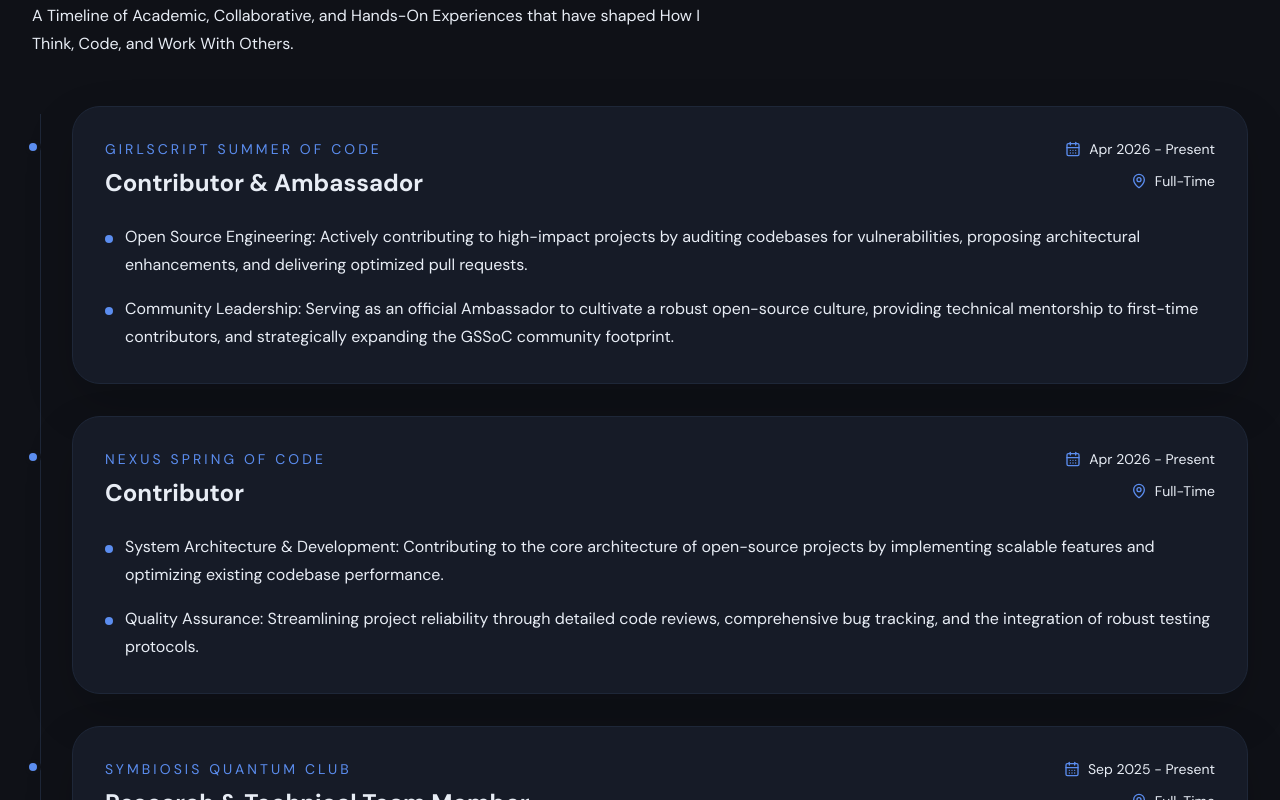
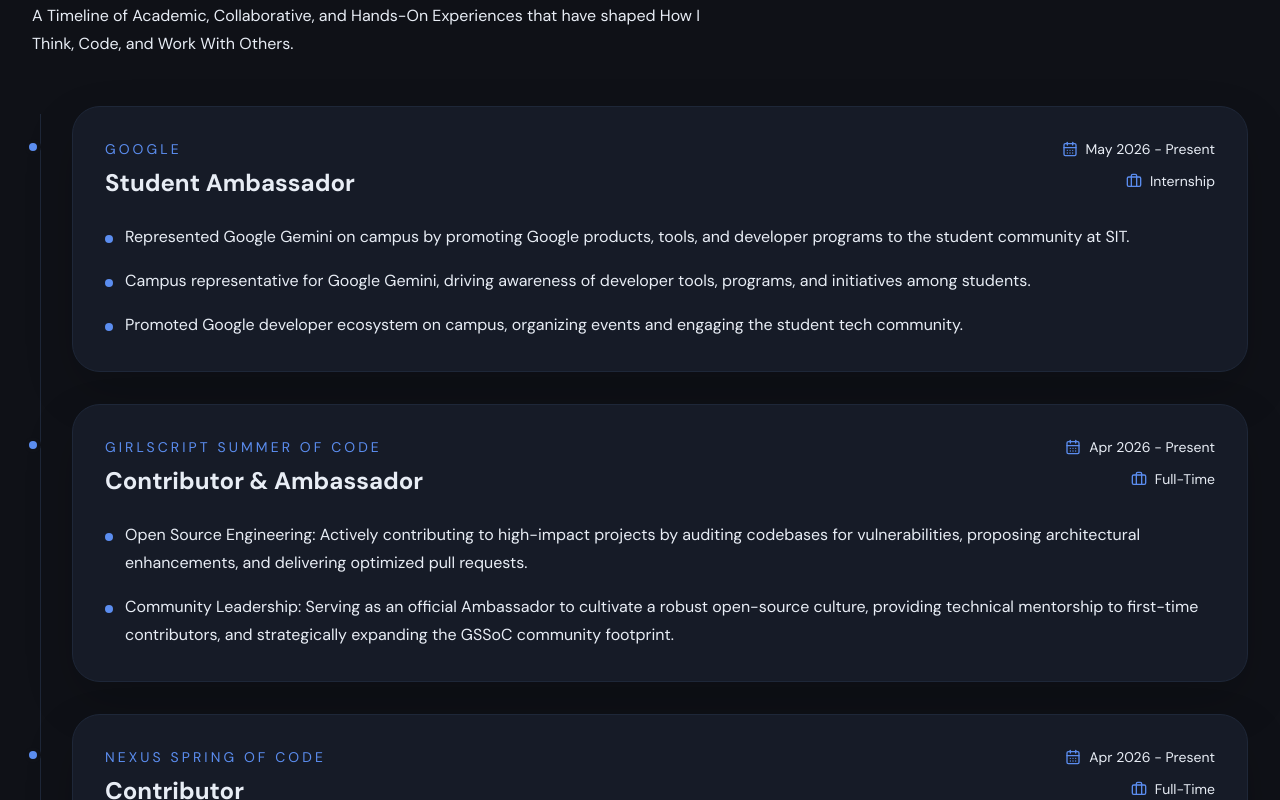
Before and after one commit to Shayan-Bhowmik/Shayan-Portfolio, a React (Vite) app: page / in a window 1280 px wide. Shown: the part 2880-3680 px from the top of the page. Built offline with nearby package versions, Linux system fonts and the light colour scheme.

Commit message:
Minor Tweaks

```diff
--- a/src/components/Experience.jsx
+++ b/src/components/Experience.jsx
@@ -1,8 +1,19 @@
-import { CalendarDays, MapPin } from 'lucide-react';
+import { CalendarDays, Briefcase } from 'lucide-react';
 import { motion } from 'framer-motion';
 import { SectionFrame, SectionHeading } from './SectionFrame';
 
 const experiences = [
+  {
+    company: 'Google',
+    role: ['Student Ambassador'],
+    period: 'May 2026 - Present',
+    location: 'Internship ',
+    points: [
+      'Represented Google Gemini on campus by promoting Google products, tools, and developer programs to the student community at SIT.',
+      'Campus representative for Google Gemini, driving awareness of developer tools, programs, and initiatives among students.',
+      'Promoted Google developer ecosystem on campus, organizing events and engaging the student tech community.'
+    ],
+  },
   {
     company: 'GirlScript Summer of Code',
     role: ['Contributor', 'Ambassador'],
@@ -85,7 +96,7 @@
                     <span>{experience.period}</span>
                   </div>
                   <div className="flex items-center gap-2">
-                    <MapPin size={16} className="text-accent" />
+                    <Briefcase size={16} className="text-accent" />
                     <span>{experience.location}</span>
                   </div>
                 </div>
```
